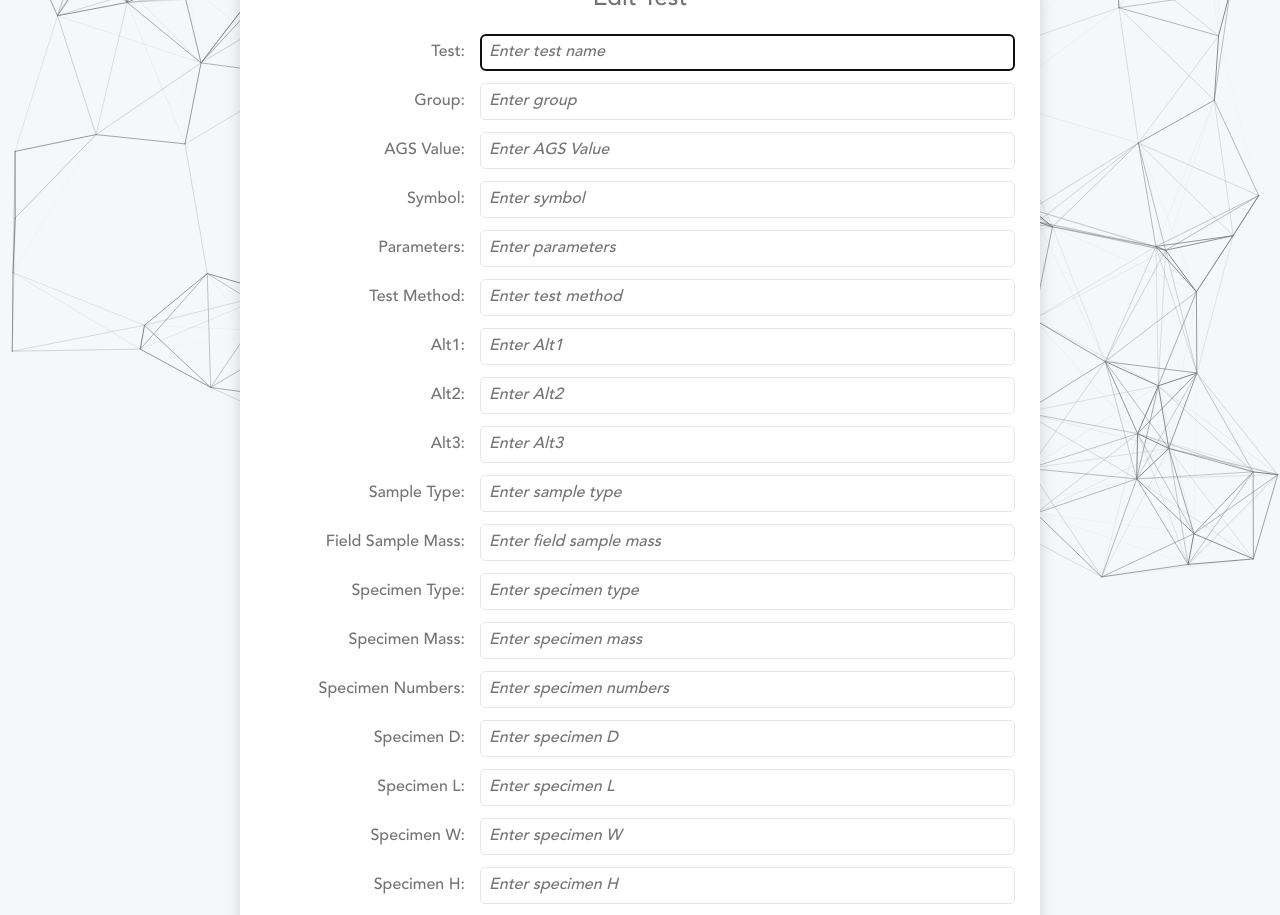
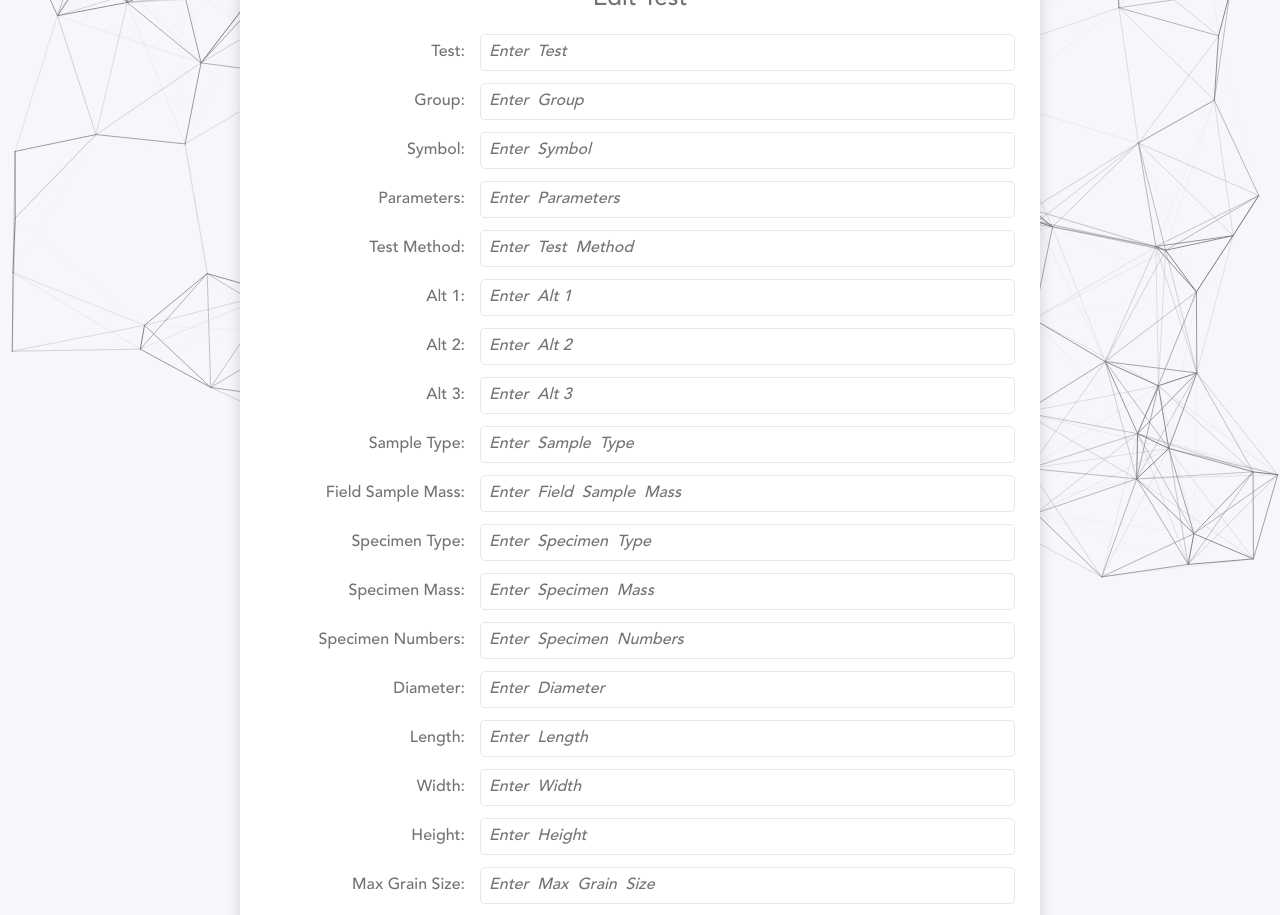
Before and after one commit to millar4/GeotechnicalTestingApp, a React (Create React App) app in the folder Frontend/: page /edititem in a window 1280 px wide. Shown: the part 220-1135 px from the top of the page. Built offline with nearby package versions, Linux system fonts and the light colour scheme; no server answers.

Commit message:
AGS values working

```diff
--- a/Frontend/src/EditTest.js
+++ b/Frontend/src/EditTest.js
@@ -4,8 +4,22 @@ import './EditTest.css';
 
 const EditTest = () => {
   const navigate = useNavigate();
-  const { state } = useLocation();
-  const initialData = (state && state.details) || {};
+  const location = useLocation();
+  const state = location.state;
+
+  // Determine entityType from state or fallback to path
+  const getEntityType = () => {
+    const knownTypes = ['aggregate', 'rock', 'concrete'];
+    const fromState = state?.type;
+    if (fromState) return fromState;
+
+    const path = location.pathname.toLowerCase();
+    const matchedType = knownTypes.find(type => path.includes(type));
+    return matchedType || 'aggregate'; // default fallback
+  };
+
+  const entityType = getEntityType();
+  const initialData = state?.details || {};
 
   const [formData, setFormData] = useState({
     test: initialData.test || '',
@@ -33,7 +47,6 @@ const EditTest = () => {
 
   const [showPasswordPrompt, setShowPasswordPrompt] = useState(false);
   const [password, setPassword] = useState('');
-
   const [actionType, setActionType] = useState('');
 
   const handleChange = (e) => {
@@ -46,30 +59,29 @@ const EditTest = () => {
     setActionType('update');
     setShowPasswordPrompt(true);
   };
+
   const handleDelete = () => {
     setActionType('delete');
     setShowPasswordPrompt(true);
   };
+
   const handleFinalSubmit = async () => {
     const token = localStorage.getItem('token');
     const currentUsername = localStorage.getItem('username');
 
     try {
+      // Authenticate user before proceeding
       const authResponse = await fetch('http://localhost:8080/api/auth/login', {
         method: 'POST',
         headers: { 'Content-Type': 'application/json' },
-        body: JSON.stringify({
-          username: currentUsername,
-          password
-        })
+        body: JSON.stringify({ username: currentUsername, password })
       });
 
-      if (!authResponse.ok) {
-        throw new Error('Authentication failed: incorrect password');
-      }
+      if (!authResponse.ok) throw new Error('Authentication failed: incorrect password');
 
       if (actionType === 'update') {
-        const updateResponse = await fetch(`http://localhost:8080/database/update/${testId}`, {
+        // Handle Update Request
+        const updateResponse = await fetch(`http://localhost:8080/aggregate/update/${testId}`, {
           method: 'PUT',
           headers: {
             'Content-Type': 'application/json',
@@ -77,25 +89,30 @@ const EditTest = () => {
           },
           body: JSON.stringify(formData)
         });
+
         if (!updateResponse.ok) {
           throw new Error(`Failed to update item: ${updateResponse.status}`);
         }
+
         alert('Test updated successfully!');
       } else if (actionType === 'delete') {
+        // Handle Delete Request
         if (initialData.username === currentUsername) {
           const confirmed = window.confirm("You are about to delete your own account. You will be logged out. Continue?");
           if (!confirmed) return;
         }
 
-        const deleteResponse = await fetch(`http://localhost:8080/database/delete/${testId}`, {
+        const deleteResponse = await fetch(`http://localhost:8080/aggregate/delete/${testId}`, {
           method: 'DELETE',
           headers: {
             'Authorization': `Bearer ${token}`
           }
         });
+
         if (!deleteResponse.ok) {
           throw new Error(`Failed to delete item: ${deleteResponse.status}`);
         }
+
         alert('Test deleted successfully!');
 
         if (initialData.username === currentUsername) {
@@ -115,91 +132,28 @@ const EditTest = () => {
     }
   };
 
-
   return (
     <div className="edit-item-container">
       <h2>Edit Test</h2>
       <form onSubmit={handleSubmit}>
-        <div className="form-row">
-          <label htmlFor="test">Test:</label>
-          <input id="test" name="test" value={formData.test} onChange={handleChange} autoFocus placeholder="Enter test name" />
-        </div>
-        <div className="form-row">
-          <label htmlFor="group">Group:</label>
-          <input id="group" name="group" value={formData.group} onChange={handleChange} placeholder="Enter group" />
-        </div>
-        <div className="form-row">
-          <label htmlFor="classification">AGS Value:</label>
-          <input id="classification" name="classification" value={formData.group} onChange={handleChange} placeholder="Enter AGS Value" />
-        </div>
-        <div className="form-row">
-          <label htmlFor="symbol">Symbol:</label>
-          <input id="symbol" name="symbol" value={formData.symbol} onChange={handleChange} placeholder="Enter symbol" />
-        </div>
-        <div className="form-row">
-          <label htmlFor="parameters">Parameters:</label>
-          <input id="parameters" name="parameters" value={formData.parameters} onChange={handleChange} placeholder="Enter parameters" />
-        </div>
-        <div className="form-row">
-          <label htmlFor="testMethod">Test Method:</label>
-          <input id="testMethod" name="testMethod" value={formData.testMethod} onChange={handleChange} placeholder="Enter test method" />
-        </div>
-        <div className="form-row">
-          <label htmlFor="alt1">Alt1:</label>
-          <input id="alt1" name="alt1" value={formData.alt1} onChange={handleChange} placeholder="Enter Alt1" />
-        </div>
-        <div className="form-row">
-          <label htmlFor="alt2">Alt2:</label>
-          <input id="alt2" name="alt2" value={formData.alt2} onChange={handleChange} placeholder="Enter Alt2" />
-        </div>
-        <div className="form-row">
-          <label htmlFor="alt3">Alt3:</label>
-          <input id="alt3" name="alt3" value={formData.alt3} onChange={handleChange} placeholder="Enter Alt3" />
-        </div>
-        <div className="form-row">
-          <label htmlFor="sampleType">Sample Type:</label>
-          <input id="sampleType" name="sampleType" value={formData.sampleType} onChange={handleChange} placeholder="Enter sample type" />
-        </div>
-        <div className="form-row">
-          <label htmlFor="fieldSampleMass">Field Sample Mass:</label>
-          <input id="fieldSampleMass" name="fieldSampleMass" value={formData.fieldSampleMass} onChange={handleChange} placeholder="Enter field sample mass" />
-        </div>
-        <div className="form-row">
-          <label htmlFor="specimenType">Specimen Type:</label>
-          <input id="specimenType" name="specimenType" value={formData.specimenType} onChange={handleChange} placeholder="Enter specimen type" />
-        </div>
-        <div className="form-row">
-          <label htmlFor="specimenMass">Specimen Mass:</label>
-          <input id="specimenMass" name="specimenMass" value={formData.specimenMass} onChange={handleChange} placeholder="Enter specimen mass" />
-        </div>
-        <div className="form-row">
-          <label htmlFor="specimenNumbers">Specimen Numbers:</label>
-          <input id="specimenNumbers" name="specimenNumbers" value={formData.specimenNumbers} onChange={handleChange} placeholder="Enter specimen numbers" />
-        </div>
-        <div className="form-row">
-          <label htmlFor="specimenD">Specimen D:</label>
-          <input id="specimenD" name="specimenD" value={formData.specimenD} onChange={handleChange} placeholder="Enter specimen D" />
-        </div>
-        <div className="form-row">
-          <label htmlFor="specimenL">Specimen L:</label>
-          <input id="specimenL" name="specimenL" value={formData.specimenL} onChange={handleChange} placeholder="Enter specimen L" />
-        </div>
-        <div className="form-row">
-          <label htmlFor="specimenW">Specimen W:</label>
-          <input id="specimenW" name="specimenW" value={formData.specimenW} onChange={handleChange} placeholder="Enter specimen W" />
-        </div>
-        <div className="form-row">
-          <label htmlFor="specimenH">Specimen H:</label>
-          <input id="specimenH" name="specimenH" value={formData.specimenH} onChange={handleChange} placeholder="Enter specimen H" />
-        </div>
-        <div className="form-row">
-          <label htmlFor="specimenMaxGrainSize">Specimen Max Grain Size:</label>
-          <input id="specimenMaxGrainSize" name="specimenMaxGrainSize" value={formData.specimenMaxGrainSize} onChange={handleChange} placeholder="Enter specimen max grain size" />
-        </div>
-        <div className="form-row">
-          <label htmlFor="specimenMaxGrainFraction">Specimen Max Grain Fraction:</label>
-          <input id="specimenMaxGrainFraction" name="specimenMaxGrainFraction" value={formData.specimenMaxGrainFraction} onChange={handleChange} placeholder="Enter specimen max grain fraction" />
-        </div>
+        {[
+          'Test', 'Group', 'Symbol', 'Parameters', 'Test Method',
+          'Alt 1', 'Alt 2', 'Alt 3', 'Sample Type', 'Field Sample Mass',
+          'Specimen Type', 'Specimen Mass', 'Specimen Numbers', 'Diameter',
+          'Length', 'Width', 'Height', 'Max Grain Size', 'Max Grain Fraction'
+        ].map(field => (
+          <div className="form-row" key={field}>
+            <label htmlFor={field}>{field.replace(/([A-Z])/g, ' $1')}:</label>
+            <input
+              id={field}
+              name={field}
+              value={formData[field]}
+              onChange={handleChange}
+              placeholder={`Enter ${field.replace(/([A-Z])/g, ' $1')}`}
+            />
+          </div>
+        ))}
+
         <div className="button-group">
           <button type="submit">Update</button>
           <button type="button" onClick={handleDelete}>Delete</button>
```
Also changed, not shown: Frontend/src/AllTestListPage.js (+55 -31 lines), 1 other file (tests, documents, lock files or other folders).
